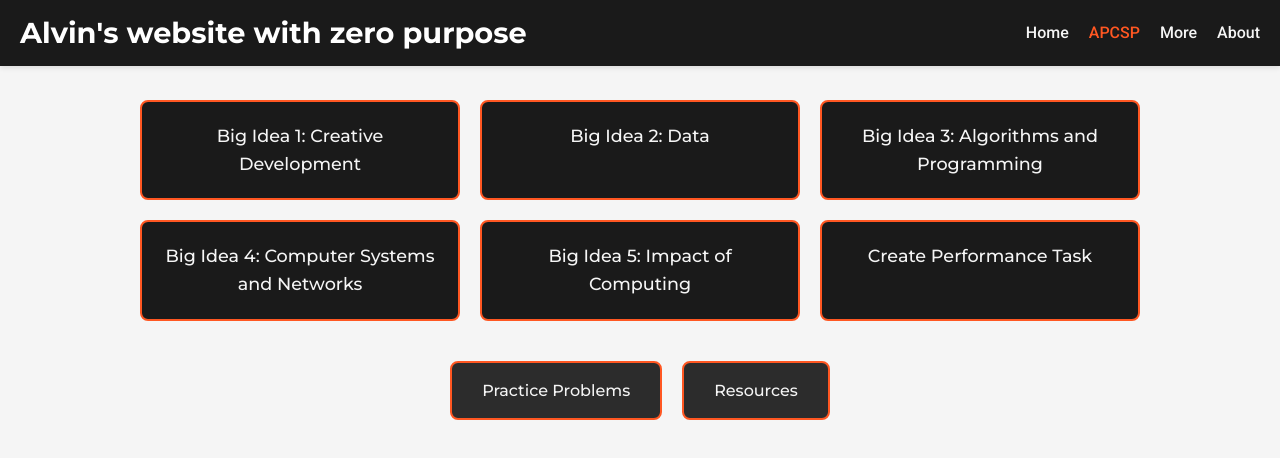
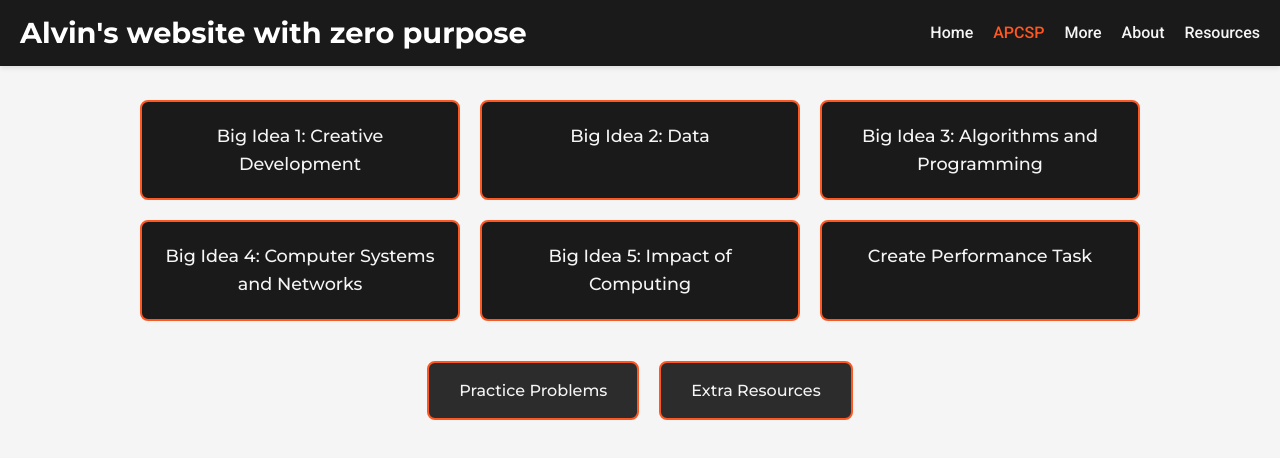
Before and after one commit to alvkang/ownWebsite, a plain HTML site: page apcsp.html in a window 1280 px wide. Drawn offline with Linux system fonts and the light colour scheme.

```diff
--- a/apcsp.html
+++ b/apcsp.html
@@ -17,6 +17,7 @@
             <li><a href="apcsp.html" class="nav-link active">APCSP</a></li>
             <li><a href="more.html" class="nav-link">More</a></li>
             <li><a href="about.html" class="nav-link">About</a></li>
+            <li><a href="resources.html" class="nav-link">Resources</a></li>
         </ul>
         <div class="hamburger">
             <span class="bar"></span>
@@ -37,7 +38,7 @@
         </div>
         <div class="small-buttons">
             <a href="apcsp/practice_problems.html" class="small-btn">Practice Problems</a>
-            <a href="apcsp/resources.html" class="small-btn">Resources</a>
+            <a href="apcsp/extraresources.html" class="small-btn">Extra Resources</a>
         </div>
     </div>
 
```
